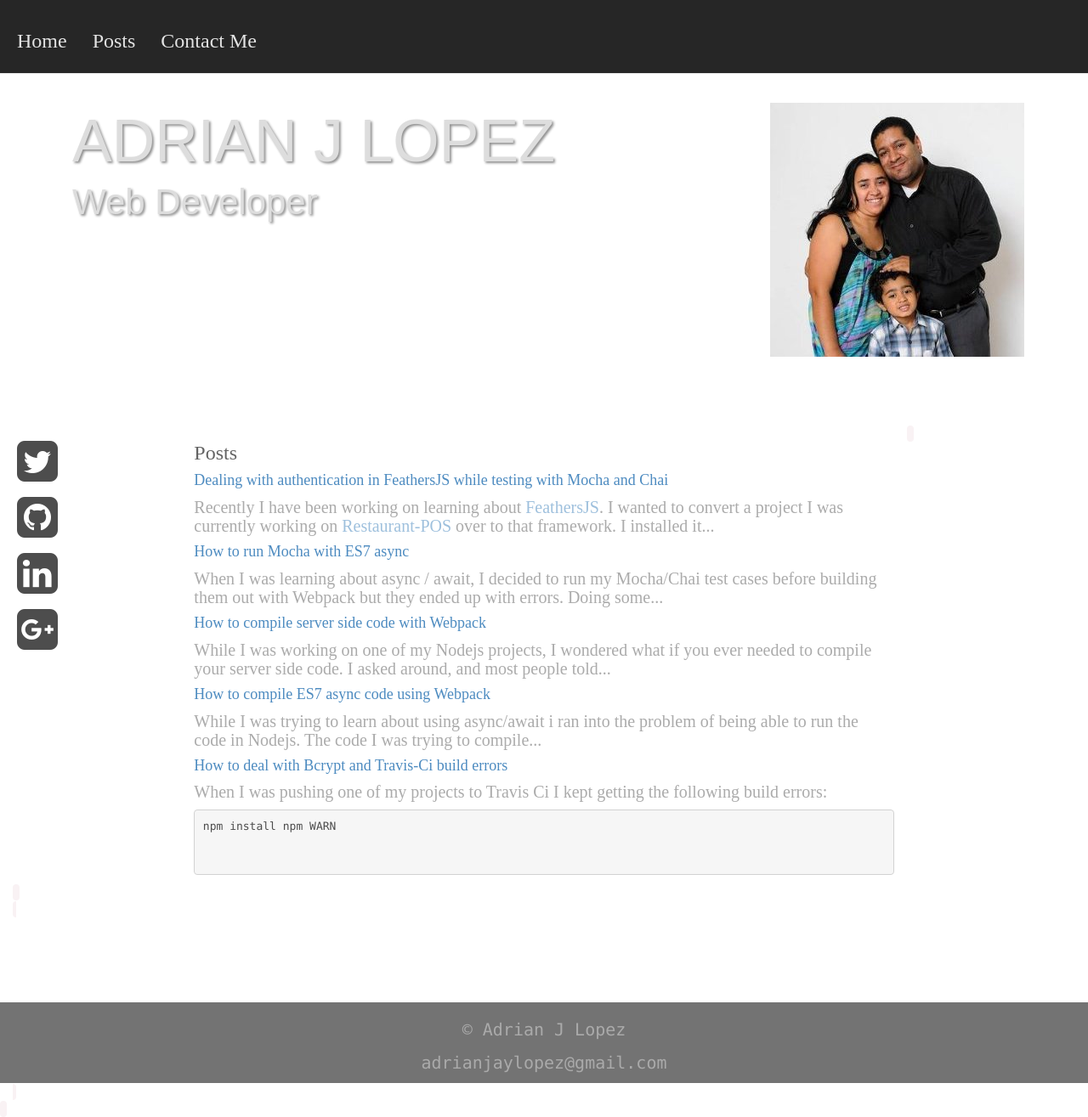
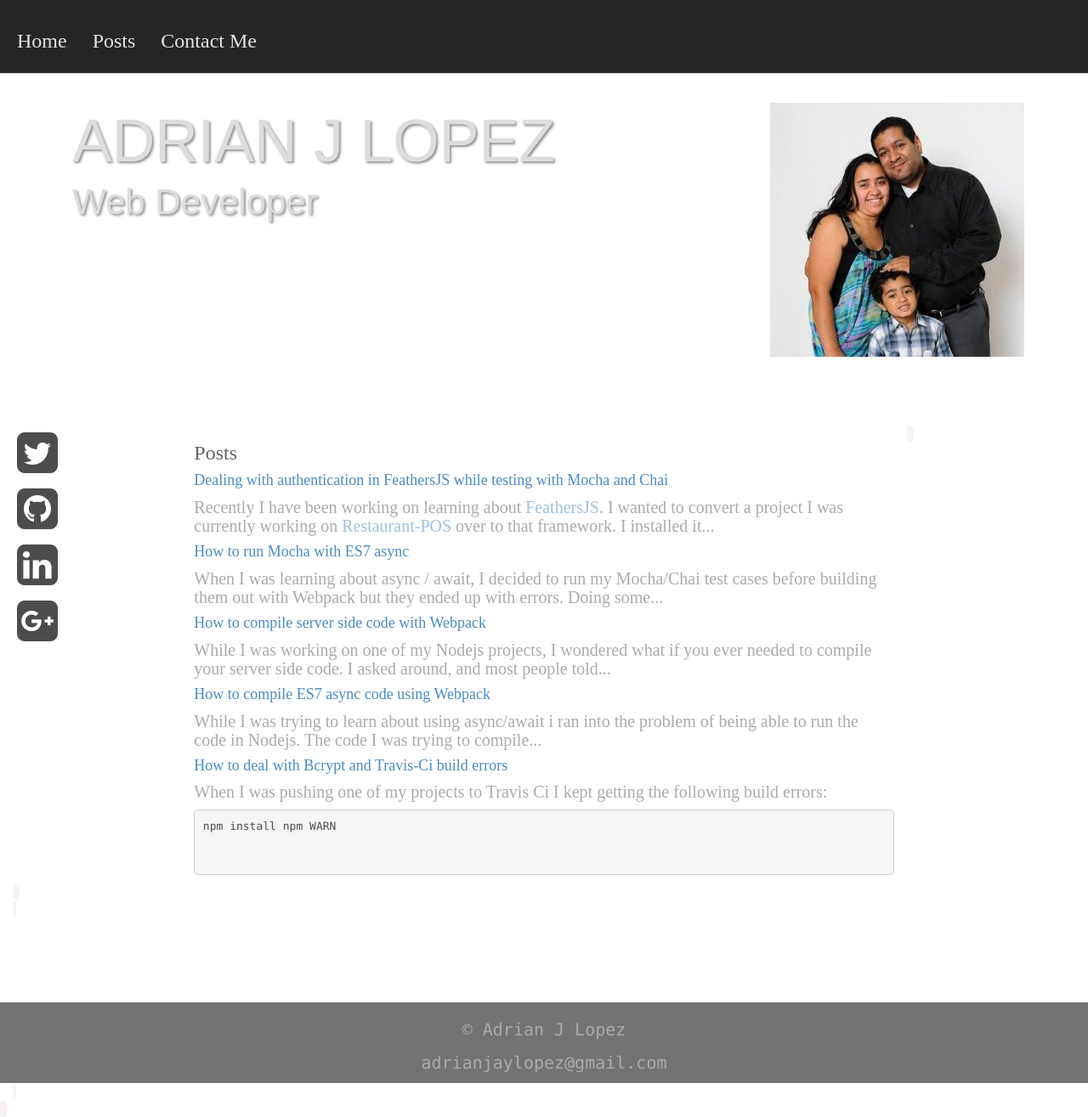
Before and after one commit to jayzamazing/Web-Developer-Portfolio, a Jekyll site: the page built from archive.html, in a window 1280 px wide and 1315 px high. Shown: the whole window at 85% size. Built offline with Jekyll 4.4.1, drawn with Linux system fonts in a browser that asks for light colours; nearby versions of some CDN libraries; some web fonts are replaced.

Commit message:
Removed data-offset-top from _includes/aside.html. Removed margin from social in css/style.css.

```diff
--- a/_includes/aside.html
+++ b/_includes/aside.html
@@ -1,4 +1,4 @@
-<aside class="hidden-xs hidden-sm col-md-1 col-lg-1" data-spy="affix" data-offset-top="35rem">
+<aside class="hidden-xs hidden-sm col-md-1 col-lg-1" data-spy="affix">
     <ul class="social social-aside">
         <li><a href="https://twitter.com/AdrianJayLopez" target=_Blank><i class="fa fa-twitter-square fa-4x" aria-hidden="true"></i></a></li>
         <li><a href="https://github.com/jayzamazing" target=_Blank><i class="fa fa-github-square fa-4x" aria-hidden="true"></i></a></li>
--- a/css/style.css
+++ b/css/style.css
@@ -59,7 +59,6 @@
   max-width: 155.8px;
 }
 .social {
-  margin: 10px auto;
   padding-left: 0;
 }
 .social-bottom {
```
